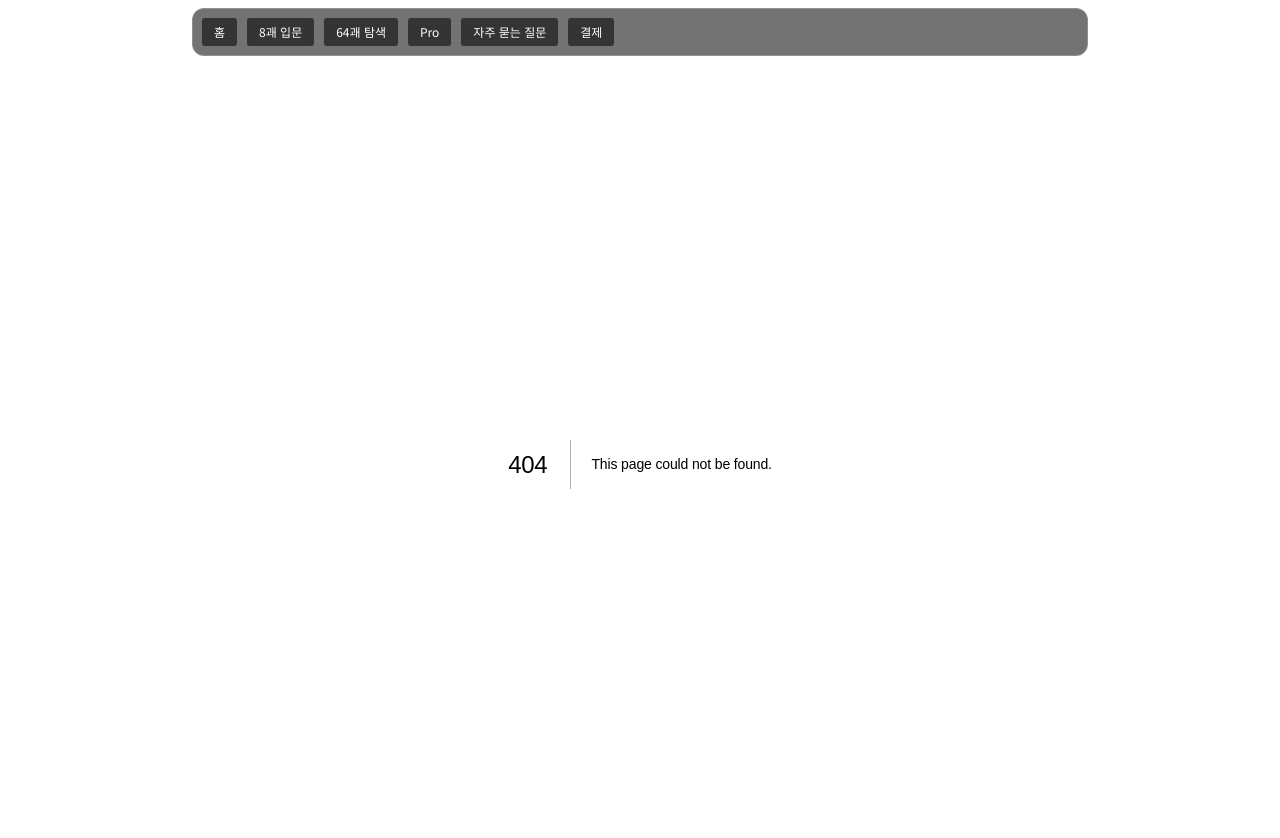
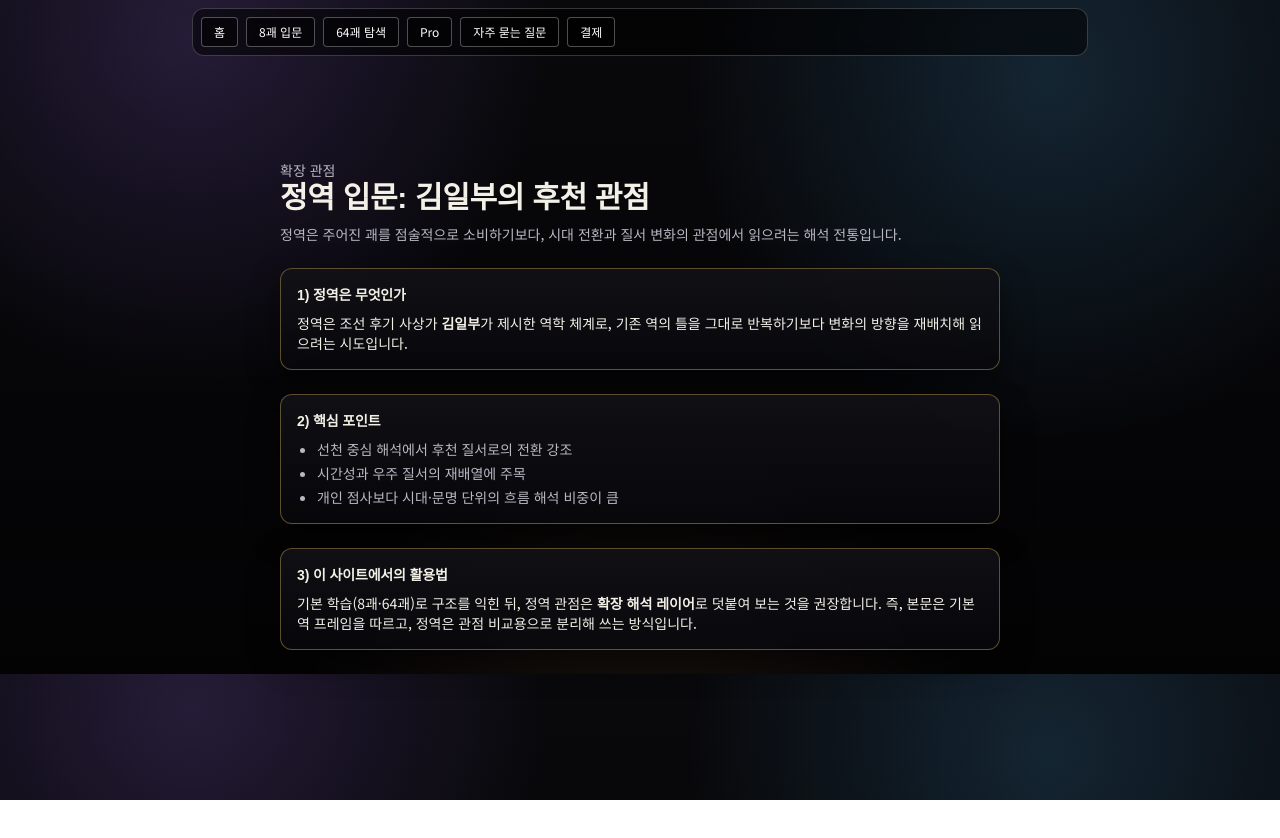
Before and after one commit to kinddragon1224/iching-learning-web, a Next.js app: page /jeongyeok in a window 1280 px wide. Before the commit this address had no page. Shown: the top 838 px of the page. After the commit the page ends 800 px from the top, so only its background shows below. Built offline with nearby package versions, Linux system fonts and the light colour scheme.

Commit message:
Add Jeongyeok intro page and home entry card

```diff
--- /dev/null
+++ b/app/jeongyeok/page.tsx
@@ -0,0 +1,45 @@
+import type { Metadata } from "next";
+
+export const metadata: Metadata = {
+  title: "정역 입문 | 역 학습 웹",
+  description: "김일부의 정역 관점을 간단히 이해하는 입문 페이지",
+};
+
+export default function JeongyeokPage() {
+  return (
+    <main className="mx-auto max-w-3xl space-y-6 p-6 pt-24">
+      <header>
+        <p className="text-sm text-[var(--text-muted)]">확장 관점</p>
+        <h1 className="text-3xl font-bold">정역 입문: 김일부의 후천 관점</h1>
+        <p className="mt-2 text-sm text-[var(--text-muted)]">
+          정역은 주어진 괘를 점술적으로 소비하기보다, 시대 전환과 질서 변화의 관점에서 읽으려는 해석 전통입니다.
+        </p>
+      </header>
+
+      <section className="paper-panel rounded-xl p-4 space-y-2 text-sm">
+        <h2 className="font-semibold">1) 정역은 무엇인가</h2>
+        <p>
+          정역은 조선 후기 사상가 <b>김일부</b>가 제시한 역학 체계로, 기존 역의 틀을 그대로 반복하기보다
+          변화의 방향을 재배치해 읽으려는 시도입니다.
+        </p>
+      </section>
+
+      <section className="paper-panel rounded-xl p-4 space-y-2 text-sm">
+        <h2 className="font-semibold">2) 핵심 포인트</h2>
+        <ul className="list-disc pl-5 space-y-1 text-[var(--text-muted)]">
+          <li>선천 중심 해석에서 후천 질서로의 전환 강조</li>
+          <li>시간성과 우주 질서의 재배열에 주목</li>
+          <li>개인 점사보다 시대·문명 단위의 흐름 해석 비중이 큼</li>
+        </ul>
+      </section>
+
+      <section className="paper-panel rounded-xl p-4 space-y-2 text-sm">
+        <h2 className="font-semibold">3) 이 사이트에서의 활용법</h2>
+        <p>
+          기본 학습(8괘·64괘)로 구조를 익힌 뒤, 정역 관점은 <b>확장 해석 레이어</b>로 덧붙여 보는 것을 권장합니다.
+          즉, 본문은 기본 역 프레임을 따르고, 정역은 관점 비교용으로 분리해 쓰는 방식입니다.
+        </p>
+      </section>
+    </main>
+  );
+}
--- a/app/page.tsx
+++ b/app/page.tsx
@@ -21,7 +21,7 @@ export default function Home() {
         <p className="text-sm text-[var(--text-muted)] home-fade-up-delay">처음이라면 8괘부터, 익숙해지면 64괘로 확장해보세요.</p>
       </header>
 
-      <section className="relative z-10 mt-12 grid gap-4 md:grid-cols-2 lg:grid-cols-4">
+      <section className="relative z-10 mt-12 grid gap-4 md:grid-cols-2 lg:grid-cols-5">
         <Link href="/principles" className="paper-panel rounded-2xl p-5 panel-hover ring-1 ring-[rgba(212,178,106,0.45)]">
           <p className="text-xs text-[var(--text-muted)]">첫걸음</p>
           <h2 className="mt-1 text-xl font-semibold">역의 기본 원리</h2>
@@ -45,6 +45,12 @@ export default function Home() {
           <h2 className="mt-1 text-xl font-semibold">64괘 우주 탐색</h2>
           <p className="mt-2 text-sm text-[var(--text-muted)]">우주 뷰에서 괘를 탐색하며 흐름을 직관적으로 살펴보세요.</p>
         </Link>
+
+        <Link href="/jeongyeok" className="paper-panel rounded-2xl p-5 panel-hover">
+          <p className="text-xs text-[var(--text-muted)]">심화 관점</p>
+          <h2 className="mt-1 text-xl font-semibold">정역 입문</h2>
+          <p className="mt-2 text-sm text-[var(--text-muted)]">김일부의 후천 관점을 간단히 이해해보세요.</p>
+        </Link>
       </section>
     </main>
   );
```
